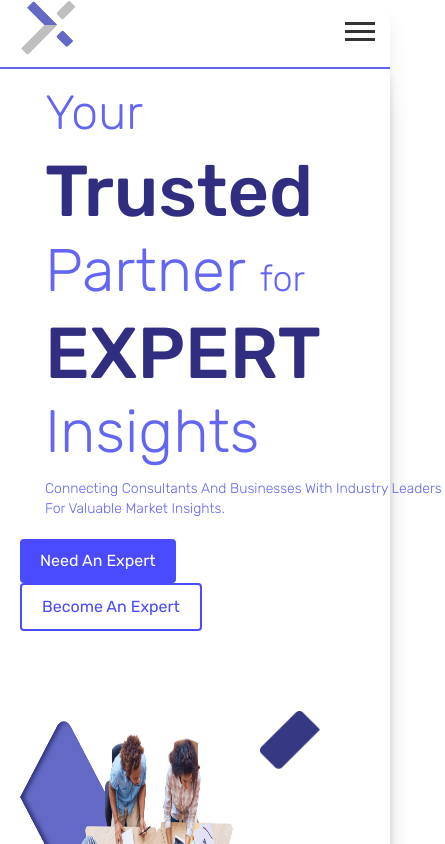
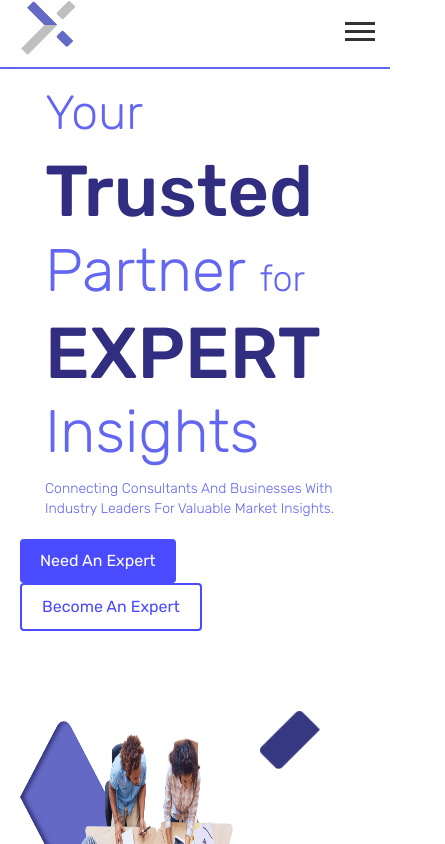
Before and after one commit to NasirBaigIT/expertefy-react, a React (Create React App) app: page / in a window 390 px wide. Shown: the top 844 px of the page, 445 px wide, since content can reach past the window. Built offline with nearby package versions, Linux system fonts and the light colour scheme.

Commit message:
fixing mobile home banner

```diff
--- a/src/components/Home/HomePoster/HomePoster.js
+++ b/src/components/Home/HomePoster/HomePoster.js
@@ -98,7 +98,7 @@ const HomePoster = () => {
             </span>
             <br />
             <span
-              className="mx-auto text-sm font-light fading below-text max-w-[300px]"
+              className="mx-auto text-sm font-light fading below-text w-[400px] max-sm:w-[300px]"
               ref={(el) => (textRef.current[6] = el)}
             >
               Connecting consultants and businesses with industry leaders for
--- a/src/components/Home/HomePoster/HomePoster.scss
+++ b/src/components/Home/HomePoster/HomePoster.scss
@@ -165,7 +165,6 @@
 
 .below-text {
   display: block;
-  min-width: 400px;
   margin-left: auto !important;
   margin-right: auto !important;
 }
```
